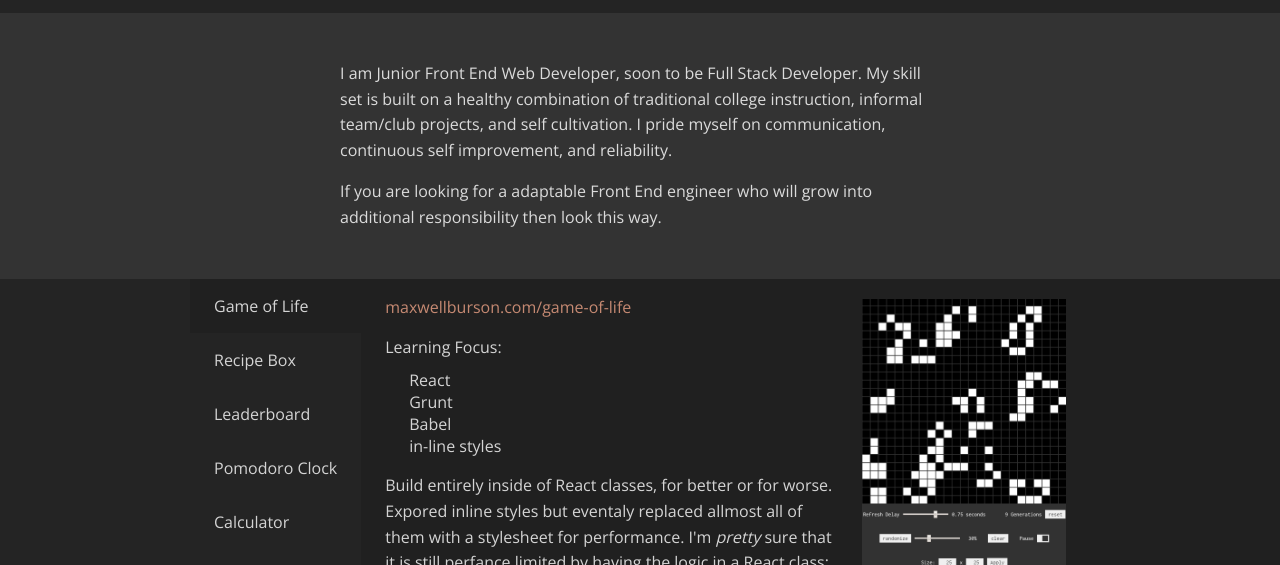
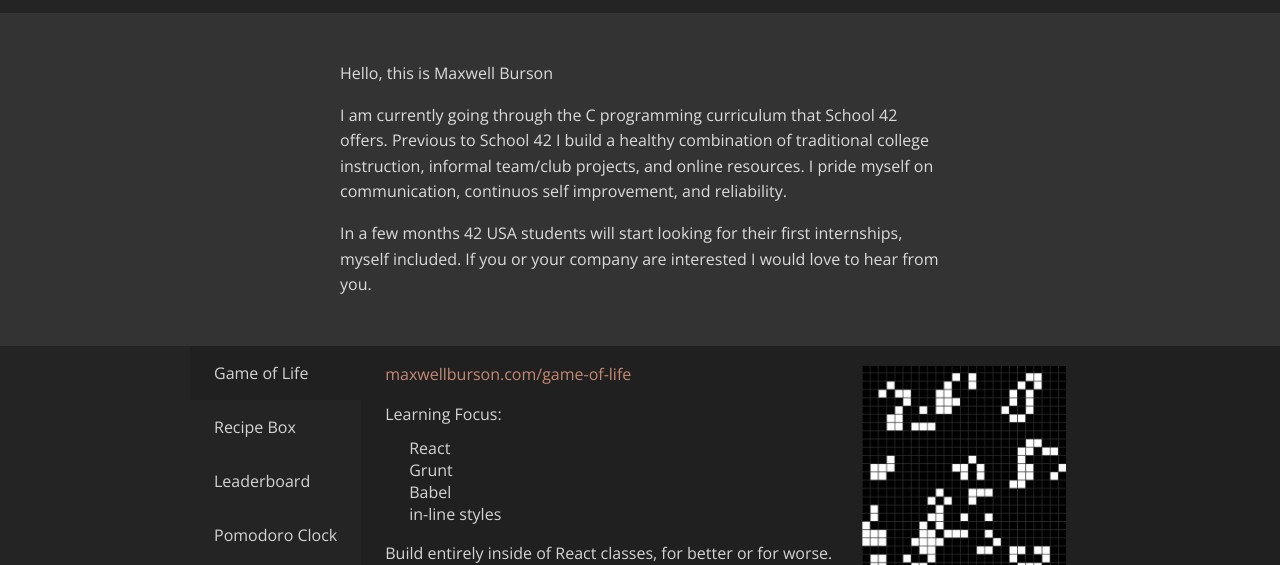
Before and after one commit to maxburs/blog-old, a website: page index.html in a window 1280 px wide. Shown: the part 235-800 px from the top of the page. Drawn offline with nearby package versions, Linux system fonts and the light colour scheme.

Commit message:
updated bio

```diff
--- a/index.html
+++ b/index.html
@@ -19,8 +19,9 @@
         </header>
         <section id="biography" >
             <h2>Biography</h2>
-            <p>I am Junior Front End Web Developer, soon to be Full Stack Developer. My  skill set is built on a healthy combination of traditional college instruction, informal team/club projects, and self cultivation. I pride myself on communication, continuous self improvement, and reliability.</p>
-            <p>If you are looking for a adaptable Front End engineer who will grow into additional responsibility then look this way.<p>
+            <p>Hello, this is Maxwell Burson</p>
+			<p>I am currently going through the C programming curriculum that School 42 offers. Previous to School 42 I build a healthy combination of traditional college instruction, informal team/club projects, and online resources. I pride myself on communication, continuos self improvement, and reliability.</p>
+			<p>In a few months 42 USA students will start looking for their first internships, myself included. If you or your company are interested I would love to hear from you.</p>
         </section>
         <div class="edge-grabber">
             <div class="left-reach"></div>
```
